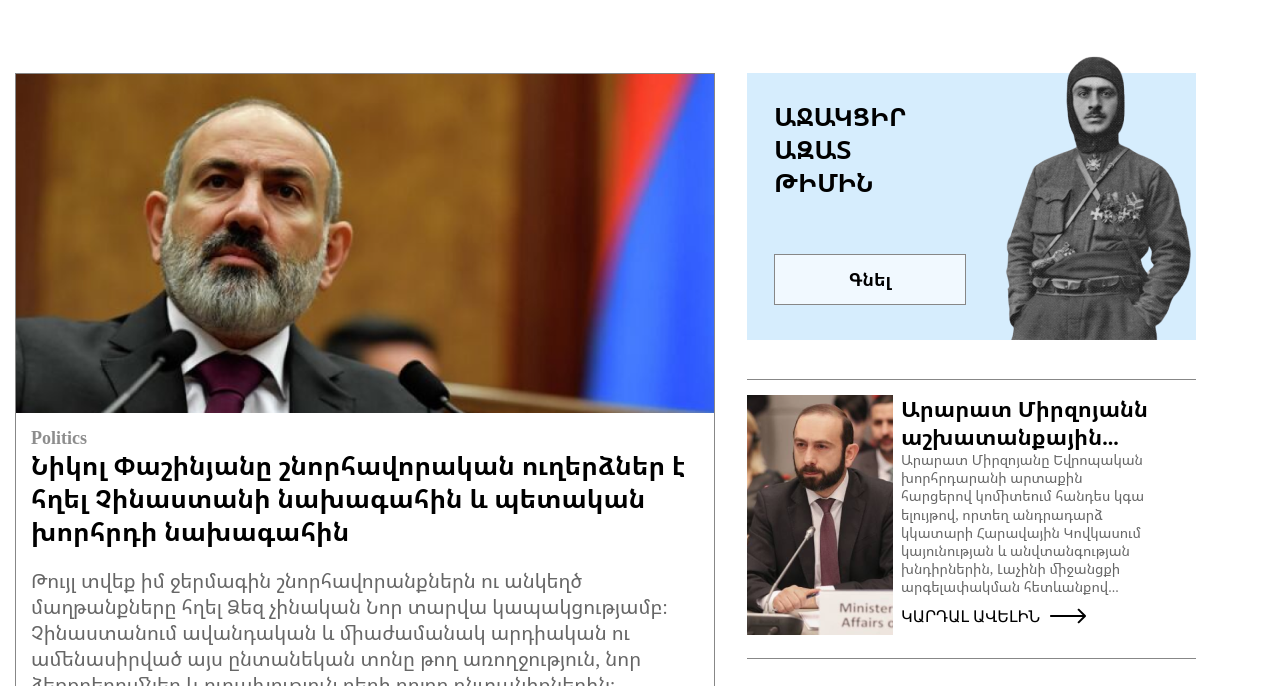
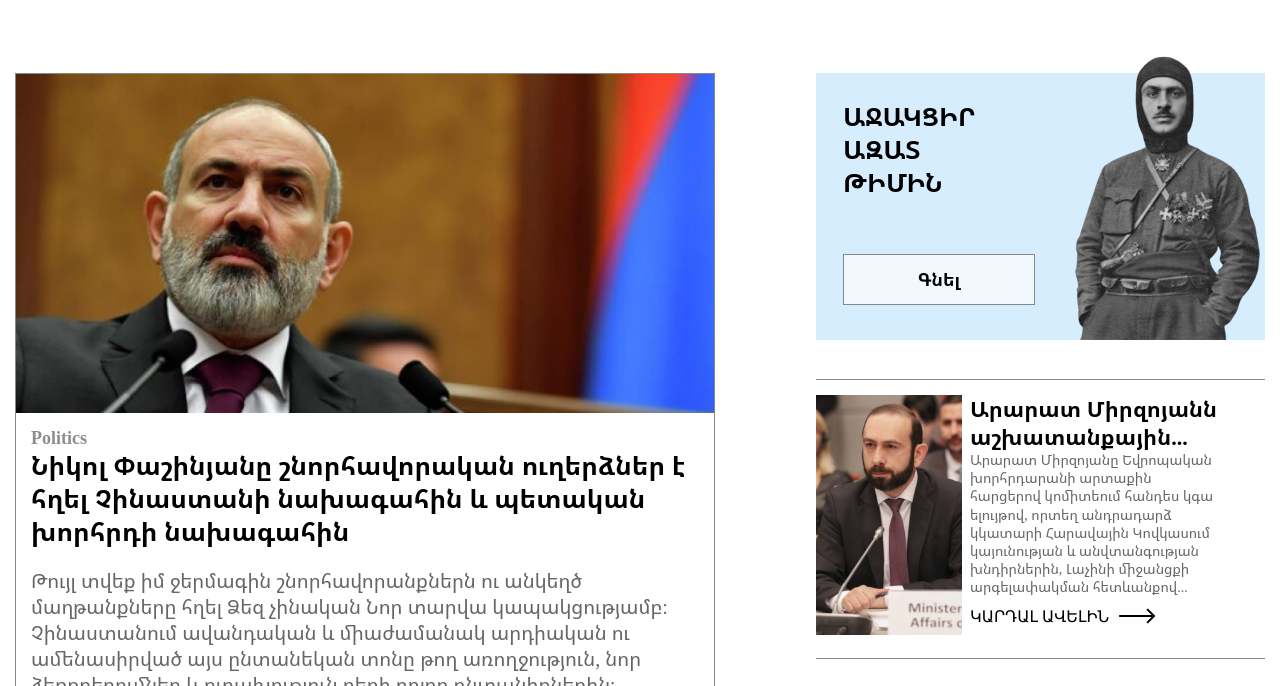
Before and after one commit to magiccwarss/TCQ_Politics, a website: page index.html in a window 1280 px wide. Shown: the part 111-797 px from the top of the page. Drawn offline with nearby package versions, Linux system fonts and the light colour scheme.

Commit message:
Update style.css

```diff
--- a/CSS/style.css
+++ b/CSS/style.css
@@ -104,7 +104,7 @@
 
 .general_content {
   display: flex;
-  gap: 32px;
+  justify-content:space-between;
   flex-wrap: wrap;
 }
 
```
